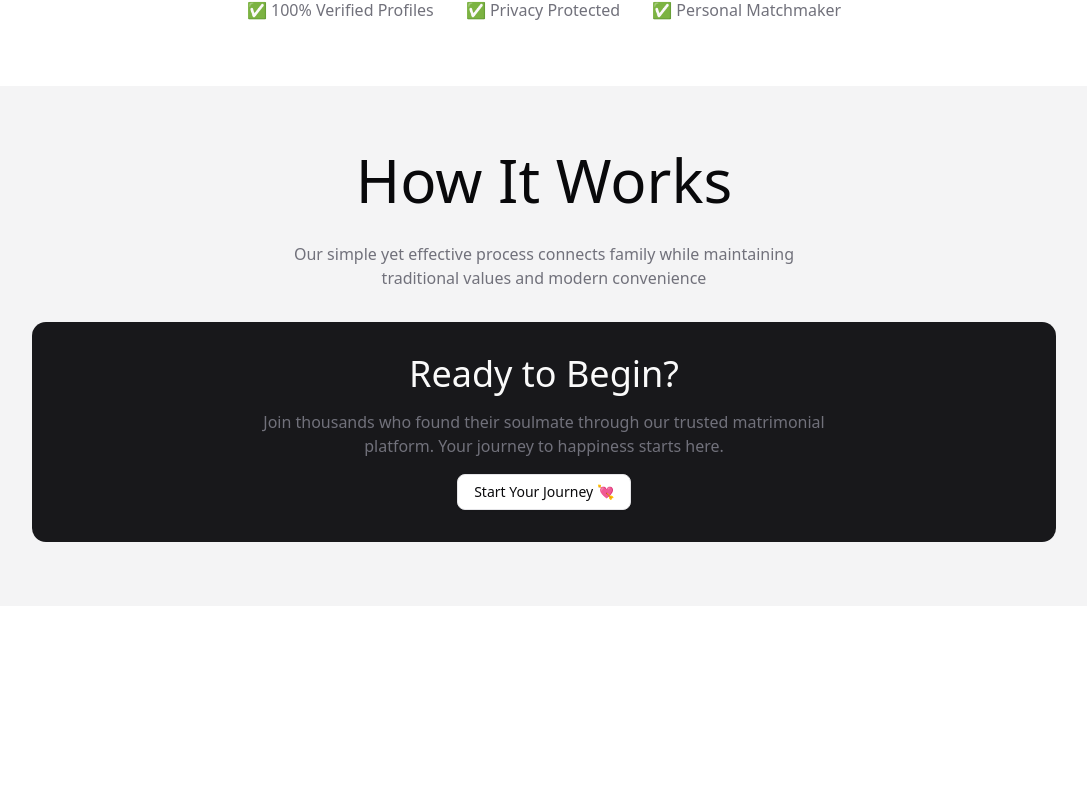
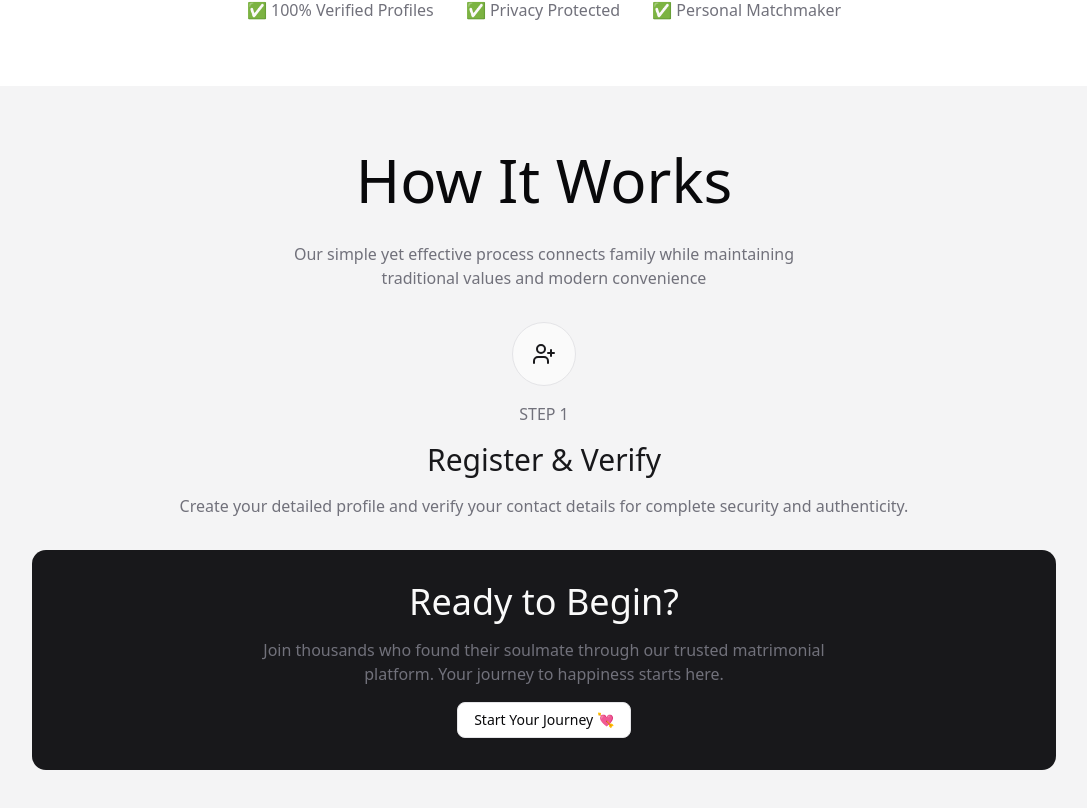
Before and after one commit to vidyesh95/heartbridge, a Next.js app: page / in a window 1280 px wide. Shown: the part 990-1798 px from the top of the page, without its empty margins (96-1183 px from the left). Before the commit the page ends 1596 px from the top, so only its background shows below. Built offline with nearby package versions, Linux system fonts and the light colour scheme.

Commit message:
Enhance HowItWorksSection: add Step 1 with icon, improve content clarity and layout adjustments

```diff
--- a/src/components/home/how-it-works-section.tsx
+++ b/src/components/home/how-it-works-section.tsx
@@ -1,5 +1,6 @@
 import {Button} from "@/components/ui/button";
 import Link from "next/link";
+import {UserPlus} from "lucide-react";
 
 export default function HowItWorksSection() {
     return (
@@ -11,11 +12,29 @@ export default function HowItWorksSection() {
                     convenience
                 </p>
             </div>
-            <div className={"w-full max-w-5xl flex flex-col gap-4 items-center justify-center bg-primary rounded-xl p-4 md:p-8"}>
+            <div>
+                <div className={"flex flex-col items-center justify-center gap-2 md:gap-4"}>
+                    <div
+                        className={"flex justify-center items-center h-16 w-16 bg-primary-foreground rounded-full text-primary border"}
+                    >
+                        <UserPlus/>
+                    </div>
+                    <p className={"text-muted-foreground text-center"}>STEP 1</p>
+                    <h4 className={"text-2xl md:text-3xl text-primary text-center"}>Register & Verify</h4>
+                    <p className={"text-muted-foreground text-center"}>
+                        Create your detailed profile and verify your contact details for complete security and
+                        authenticity.
+                    </p>
+                </div>
+            </div>
+            <div
+                className={"w-full max-w-5xl flex flex-col gap-4 items-center justify-center bg-primary rounded-xl p-4 md:p-8"}
+            >
                 <h3 className={"text-3xl md:text-4xl text-primary-foreground"}>Ready to Begin?</h3>
-                <p className={"max-w-xl text-muted-foreground text-center"}>Join thousands who found their soulmate through our
-                    trusted
-                    matrimonial platform. Your journey to happiness starts here.</p>
+                <p className={"max-w-xl text-muted-foreground text-center"}>
+                    Join thousands who found their soulmate through our trusted matrimonial platform. Your journey to
+                    happiness starts here.
+                </p>
                 <Button className={"w-full md:w-auto"} variant={"outline"} asChild>
                     <Link href={"/"}>Start Your Journey 💘</Link>
                 </Button>
```
